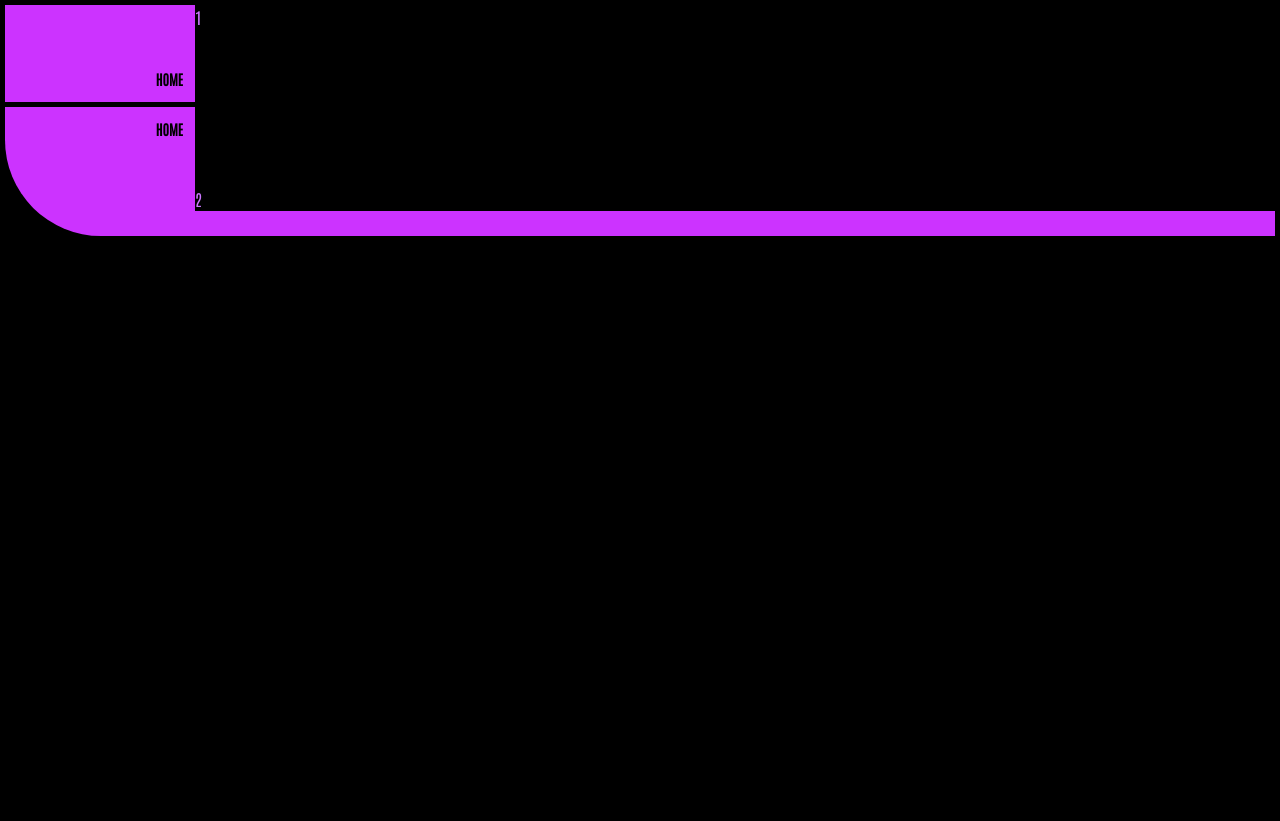
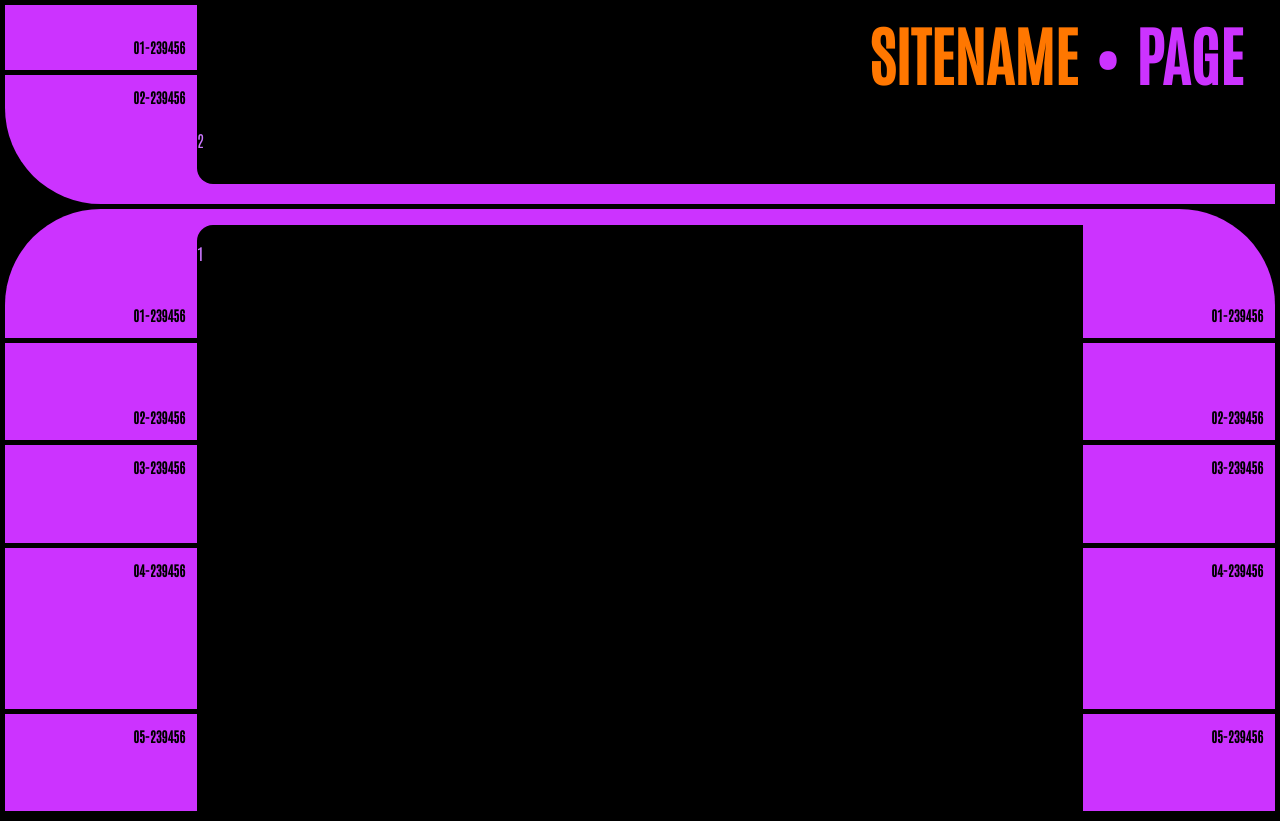
Before and after one commit to ellerbus/macars, a website: page index.html in a window 1280 px wide. Before the commit the page ends 800 px from the top, so only its background shows below. Drawn offline with nearby package versions, Linux system fonts and the light colour scheme; files that its build step writes are made by us from their sources.

Commit message:
stage two

```diff
--- a/index.html
+++ b/index.html
@@ -7,19 +7,67 @@
 <body>
 
     <div class="container">
-        <div class="left-pane">
-            <div class="panel pt-4 color-purple-bg border-bottom">
-                <a href="#">Home</a>
+        <div class="side-pane">
+            <div class="panel pt-2 color-purple-bg separator-bottom">
+                <a href="#">01-239456</a>
             </div>
             <div class="panel lb-curve-6 pb-6 color-purple-bg">
-                <a href="#">Home</a>
+                <a href="#">02-239456</a>
+            </div>
+        </div>
+        <div class="main-pane full-width stack-bottom">
+            <div class="full-height">
+                <h1>SITENAME <span class="highlight">page</span></h1>
+            </div>
+            <div>2</div>
+            <div class="h-2 color-purple-bg">
+                <div class="h-2 lb-curve-1 color-black-bg"></div>
+            </div>
+            <div class="h-2 color-purple-bg"></div>
+        </div>
+    </div>
+
+    <div class="container separator-top">
+        <div class="side-pane">
+            <div class="panel lt-curve-6 pt-6 color-purple-bg separator-bottom">
+                <a href="#">01-239456</a>
+            </div>
+            <div class="panel pt-4 color-purple-bg separator-bottom">
+                <a href="#">02-239456</a>
+            </div>
+            <div class="panel pb-4 color-purple-bg separator-bottom">
+                <a href="#">03-239456</a>
+            </div>
+            <div class="panel pb-8 color-purple-bg separator-bottom">
+                <a href="#">04-239456</a>
+            </div>
+            <div class="panel pb-4 color-purple-bg separator-bottom">
+                <a href="#">05-239456</a>
             </div>
         </div>
         <div class="main-pane full-width">
-            <div class="full-height">1</div>
-            <div>2</div>
-            <div class="divider h-2 color-purple-bg">
-
+            <div class="h-1 color-purple-bg"></div>
+            <div class="h-1 color-purple-bg">
+                <div class="h-1 lt-curve-1 color-black-bg">
+                </div>
+            </div>
+            <div>1</div>
+        </div>
+        <div class="side-pane">
+            <div class="panel rt-curve-6 pt-6 color-purple-bg separator-bottom">
+                <a href="#">01-239456</a>
+            </div>
+            <div class="panel pt-4 color-purple-bg separator-bottom">
+                <a href="#">02-239456</a>
+            </div>
+            <div class="panel pb-4 color-purple-bg separator-bottom">
+                <a href="#">03-239456</a>
+            </div>
+            <div class="panel pb-8 color-purple-bg separator-bottom">
+                <a href="#">04-239456</a>
+            </div>
+            <div class="panel pb-4 color-purple-bg separator-bottom">
+                <a href="#">05-239456</a>
             </div>
         </div>
     </div>
--- a/src/_colors.scss
+++ b/src/_colors.scss
@@ -4,7 +4,23 @@ $value in $colors {
         color: $value;
     }
 
+    .color-#{$key}-l {
+        color: lighten($value, $lighten);
+    }
+
+    .color-#{$key}-d {
+        color: darken($value, $darken);
+    }
+
     .color-#{$key}-bg {
         background-color: $value;
     }
+
+    .color-#{$key}-l-bg {
+        background-color: lighten($value, $lighten);
+    }
+
+    .color-#{$key}-d-bg {
+        background-color: darken($value, $darken);
+    }
 }
--- a/src/_container.scss
+++ b/src/_container.scss
@@ -2,21 +2,39 @@
     display: flex;
     overflow: hidden;
 
-    .left-pane {
-        width: 190px;
-        min-width: 190px;
+    .side-pane {
+        width: 192px;
+        min-width: 192px;
 
         text-align: right;
         text-transform: uppercase;
-        font-size: .88rem;
+        font-size: 0.88rem;
         font-weight: bold;
-        color: #000;
-
+        color: $color-black;
     }
 
     .main-pane {
-        display: flex;
-        justify-content: flex-end;
-        flex-direction: column;
+
+        &.stack-bottom {
+            display: flex;
+            justify-content: flex-end;
+            flex-direction: column;
+        }
+
+        h1 {
+            color: $color-orange;
+            font-size: 4rem;
+            margin: 0 2rem 0 0;
+            text-align: right;
+
+            .highlight {
+                color: $color-purple;
+                text-transform: uppercase;
+
+                &::before {
+                    content: ' • ';
+                }
+            }
+        }
     }
 }
--- a/src/_panels.scss
+++ b/src/_panels.scss
@@ -2,31 +2,8 @@
     width: 100%;
     padding: 0.75rem;
 
-    @each $key,
-    $value in $rems {
-        &.rt-curve-#{$key} {
-            border-top-right-radius: $value;
-        }
-
-        &.rb-curve-#{$key} {
-            border-bottom-right-radius: $value;
-        }
-
-        &.lt-curve-#{$key} {
-            border-top-left-radius: $value;
-        }
-
-        &.lb-curve-#{$key} {
-            border-bottom-left-radius: $value;
-        }
-    }
-
-    &.border-bottom {
-        border-bottom: 5px solid #000;
-    }
-
     a {
-        color: #000;
+        color: $color-black;
         text-decoration: none;
     }
 }
--- a/src/_reset.scss
+++ b/src/_reset.scss
@@ -11,7 +11,7 @@
 body {
     margin: 0;
     padding: 5px;
-    background-color: #000;
+    background-color: $color-black;
     font-family: $lcars-font-family;
     line-height: 1.5;
     color: #c7f;
--- a/src/_utilities.scss
+++ b/src/_utilities.scss
@@ -1,9 +1,44 @@
+.separator-top {
+    border-top: 5px solid $color-black;
+}
+
+.separator-bottom {
+    border-bottom: 5px solid $color-black;
+}
+
 .full-width {
     width: 100%;
 }
 
 .full-height {
     height: 100%;
+}
+
+.text-right {
+    text-align: right;
+}
+
+.text-left {
+    text-align: left;
+}
+
+@each $key,
+$value in $rems {
+    .rt-curve-#{$key} {
+        border-top-right-radius: $value;
+    }
+
+    .rb-curve-#{$key} {
+        border-bottom-right-radius: $value;
+    }
+
+    .lt-curve-#{$key} {
+        border-top-left-radius: $value;
+    }
+
+    .lb-curve-#{$key} {
+        border-bottom-left-radius: $value;
+    }
 }
 
 @each $key,
--- a/src/_variables.scss
+++ b/src/_variables.scss
@@ -1,8 +1,84 @@
 $lcars-font-family: 'Antonio', 'Arial Narrow', 'Avenir Next Condensed', sans-serif;
 
+$lighten: 5;
+$darken: 25;
+
+$color-black: #000000;
+$color-white: #f5f6fa;
+$color-purple: #cc33ff;
+$color-violet: #9944ff;
+$color-green: #33cc99;
+$color-red: #dd4444;
+$color-orange: #ff7700;
+$color-yellow: #ffcc33;
+/*
+
+04
+#cc4499
+magenta
+05
+#4455ff
+blue
+06
+#ffcc33
+yellow
+07
+#9944ff
+violet
+08
+#ff7700
+orange
+09
+#cc88ff
+african-violet
+10
+text
+#cc77ff
+11
+#dd4444
+red
+12
+#ffaa90
+almond
+13
+#ffbbaa
+almond-creme
+14
+#ffcc66
+sunflower
+15
+#7788ff
+bluey
+16
+#666688
+gray
+17
+#aaaaff
+sky
+18
+#88ccff
+ice
+19
+#ffaa00
+gold
+20
+#ff2200
+mars
+21
+#ff8866
+peach
+22
+#ff9966
+butterscotch
+23
+#ff5555
+tomato
+*/
+
 $colors: (
-    "white": #f5f6fa,
-    "purple":#cc33ff
+    "black": $color-black,
+    "white": $color-white,
+    "purple": $color-purple,
 );
 
 $rems: (
```
Also changed, not shown: README.md (added), 1 other file.
